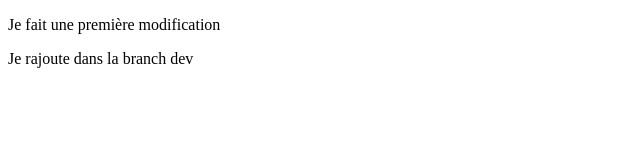
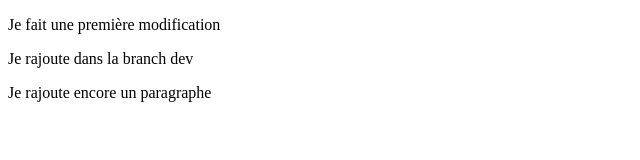
Before and after one commit to mariogino67/Test_git, a plain HTML site: page index.html in a window 1280 px wide. Shown: the whole page, without its empty margins (0-640 px from the left). Drawn offline with Linux system fonts and the light colour scheme.

Commit message:
je rajoute une balise p

```diff
--- a/index.html
+++ b/index.html
@@ -7,7 +7,8 @@
     </head>
     <body>
         <p>Je fait une première modification</p>
-        <p> Je rajoute dans la branch dev </p>
+        <p>Je rajoute dans la branch dev </p>
+        <p>Je rajoute encore un paragraphe</p>
     <script src="js/app.js"></script>
     </body>
 </html>
```
